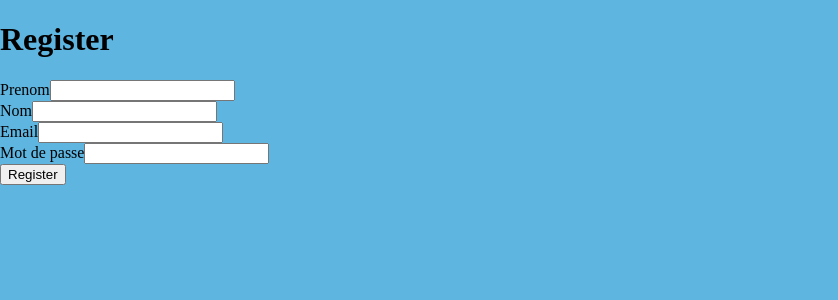
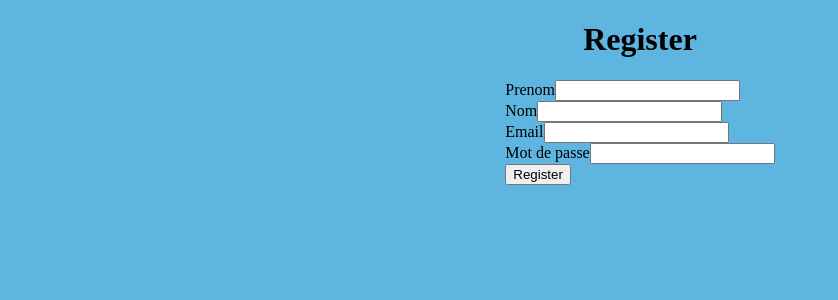
Before and after one commit to Artpare4/MeteoWeb, a Symfony app: template templates/registration/register.html.twig in a window 1280 px wide. Shown: the part 175-475 px from the top of the page, without its empty margins (0-838 px from the left). Run offline with Twig, Linux system fonts and the light colour scheme; the template is opened without the code that fills it, so the values that code supplies are empty; form fields are guessed from the names that the template uses; some libraries are stand-ins or nearby versions.

Commit message:
Ajout du centrage du formulaire d'inscription

```diff
--- a/public/style.css
+++ b/public/style.css
@@ -43,3 +43,9 @@ header{
     align-items: center;
     flex-grow: 1;
 }
+
+.content{
+    display: flex;
+    flex-direction: column;
+    align-items: center;
+}
--- a/templates/registration/register.html.twig
+++ b/templates/registration/register.html.twig
@@ -3,6 +3,7 @@
 {% block title %}Register{% endblock %}
 
 {% block body %}
+    <div class="content">
         <h1>Register</h1>
 
         {{ form_errors(registrationForm) }}
@@ -23,4 +24,5 @@
 
             <button type="submit" class="btn">Register</button>
         {{ form_end(registrationForm) }}
+    </div>
 {% endblock %}
```
Lines whose indentation alone changed are shown as unchanged.
